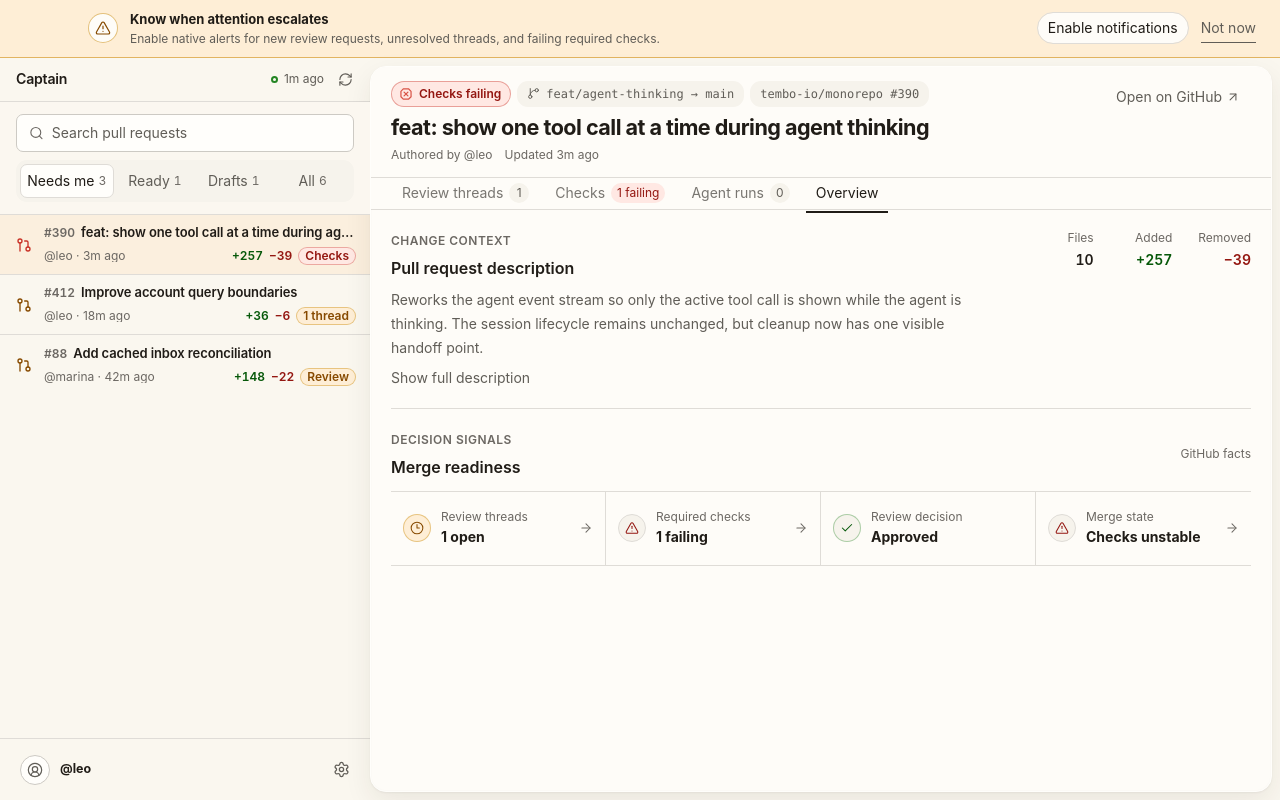
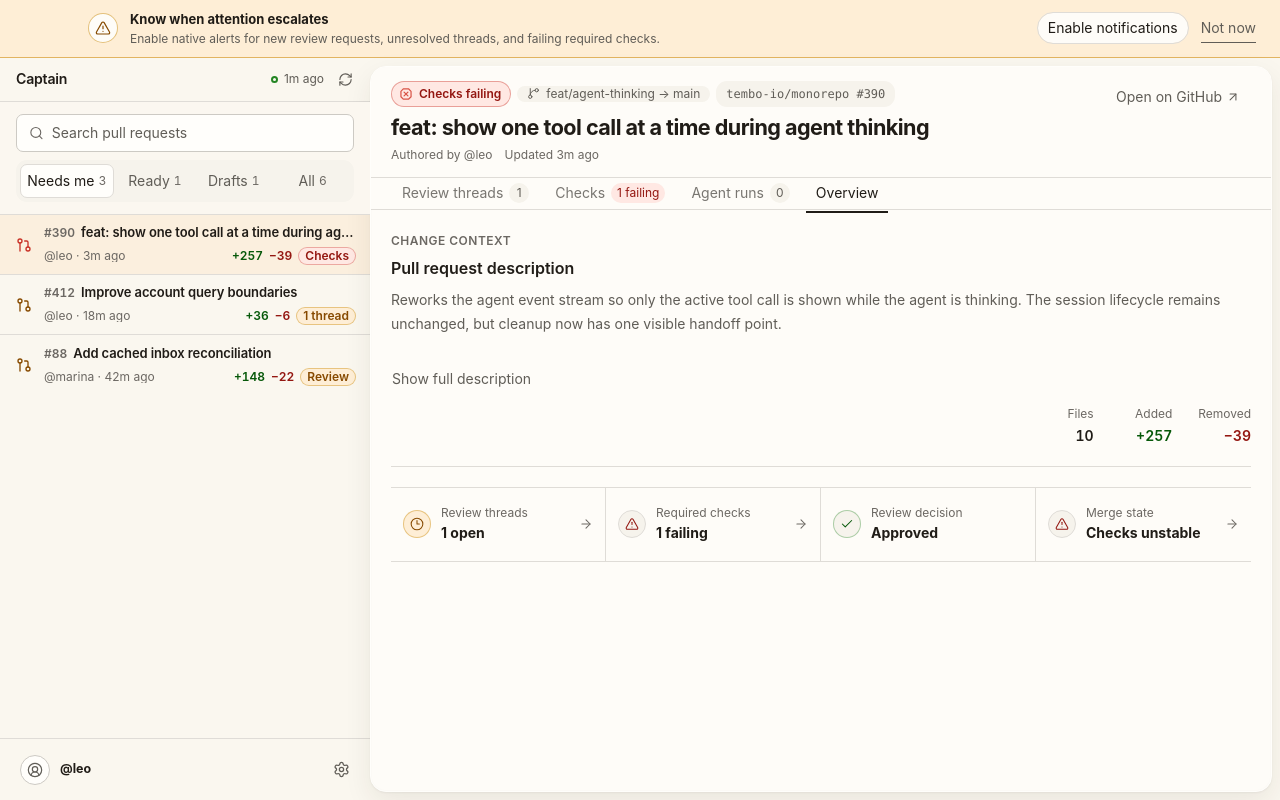
Before and after one commit to leoengithub/mission-control-desktop, a React (Vite) app: page / in a window 1280 px wide. Built offline with nearby package versions, Linux system fonts and the light colour scheme.

Commit message:
Refine Captain pull request detail

```diff
--- a/src/components/ReviewDetail.tsx
+++ b/src/components/ReviewDetail.tsx
@@ -35,27 +35,68 @@ interface ReviewDetailProps {
 export function ReviewDetail({ client, entry, workflow, onOpenUrl }: ReviewDetailProps) {
   const { pullRequest, attention } = entry;
   const [tab, setTab] = useState<ReviewDetailTab>('overview');
+  const [branchCopyState, setBranchCopyState] = useState<'idle' | 'success' | 'error'>('idle');
   const detail = workflow.detail?.pullRequestId === pullRequest.id ? workflow.detail : null;
   const openThreads =
     detail?.threads.filter((thread) => !thread.resolved && !thread.outdated) ?? [];
   const failedChecks = detail?.checks.filter((check) => checkTone(check) === 'danger').length ?? 0;
   const overviewSignals = buildOverviewSignals(entry, detail?.checks ?? [], openThreads.length);
+  const copySourceBranch = async () => {
+    try {
+      if (!navigator.clipboard?.writeText) throw new Error('Clipboard unavailable');
+      await navigator.clipboard.writeText(pullRequest.headRef);
+      setBranchCopyState('success');
+      window.setTimeout(() => setBranchCopyState('idle'), 1800);
+    } catch {
+      setBranchCopyState('error');
+      window.setTimeout(() => setBranchCopyState('idle'), 1800);
+    }
+  };
 
   return (
     <article className="min-h-full bg-transparent">
       <header className="flex items-start justify-between gap-5 border-b border-hairline bg-surface px-5 py-3.5 max-[980px]:px-4">
         <div className="min-w-0">
           <div className="flex flex-wrap items-center gap-1.5 text-xs text-ink-secondary">
-            {entry.primaryReason ? (
-              <ReasonPill reason={entry.primaryReason} />
-            ) : (
-              <StatusPill tone="success" label="No active escalation" />
-            )}
+            {entry.primaryReason ? <ReasonPill reason={entry.primaryReason} /> : null}
             {pullRequest.draft ? <StatusPill tone="neutral" label="Draft" /> : null}
-            <span className="inline-flex h-[26px] items-center gap-1.5 rounded-md bg-surface-muted px-2.5 font-mono text-ink-secondary">
+            <button
+              className={cn(
+                'inline-flex min-w-0 max-w-full cursor-pointer items-center gap-1.5 rounded-md border-0 bg-surface-muted px-2.5 font-mono text-ink-secondary transition-colors hover:bg-surface-selected hover:text-ink',
+                branchCopyState === 'success' && 'bg-success-soft text-success-deep',
+                branchCopyState === 'error' && 'bg-danger-soft text-danger-deep',
+              )}
+              type="button"
+              aria-label={
+                branchCopyState === 'success'
+                  ? `Source branch ${pullRequest.headRef} copied`
+                  : branchCopyState === 'error'
+                    ? `Could not copy source branch ${pullRequest.headRef}`
+                    : `Copy source branch ${pullRequest.headRef}`
+              }
+              onClick={() => void copySourceBranch()}
+            >
               <Icon name="branch" size={13} />
-              {pullRequest.headRef} → {pullRequest.baseRef}
-            </span>
+              <span className="min-w-0 overflow-hidden text-ellipsis whitespace-nowrap">
+                {pullRequest.headRef} → {pullRequest.baseRef}
+              </span>
+              {branchCopyState === 'success' ? <Icon name="check" size={13} /> : null}
+              {branchCopyState === 'error' ? <Icon name="alert" size={13} /> : null}
+            </button>
+            {branchCopyState !== 'idle' ? (
+              <span
+                className={cn(
+                  'text-xs',
+                  branchCopyState === 'success' ? 'text-success-deep' : 'text-danger-deep',
+                )}
+                role="status"
+                aria-live="polite"
+              >
+                {branchCopyState === 'success'
+                  ? 'Copied source branch'
+                  : 'Could not copy source branch'}
+              </span>
+            ) : null}
             <span className="inline-flex h-[26px] items-center rounded-md bg-surface-muted px-2.5 font-mono text-ink-secondary">
               {pullRequest.repository} #{pullRequest.number}
             </span>
@@ -235,8 +276,8 @@ function OverviewView({
 
   return (
     <div className="px-5 pb-8 max-[980px]:px-4">
-      <section className="grid grid-cols-[minmax(0,1fr)_auto] gap-8 border-b border-hairline py-5 max-[980px]:grid-cols-1">
-        <div className="min-w-0 max-w-[72ch]">
+      <section className="border-b border-hairline py-5">
+        <div className="min-w-0">
           <span className="text-xs font-semibold tracking-[0.04em] text-ink-muted uppercase">
             Change context
           </span>
@@ -252,14 +293,16 @@ function OverviewView({
                 {pullRequest.bodyText}
               </p>
               {canExpandDescription ? (
-                <button
-                  className="mt-2 cursor-pointer border-0 bg-transparent p-0 text-xs font-semibold text-ink-secondary hover:text-ink"
+                <Button
+                  className="mt-2 h-auto justify-start px-0 text-xs font-semibold text-ink-secondary hover:bg-transparent hover:text-ink hover:underline"
+                  variant="link"
+                  size="sm"
                   type="button"
                   aria-expanded={descriptionExpanded}
                   onClick={() => setDescriptionExpanded((expanded) => !expanded)}
                 >
-                  {descriptionExpanded ? 'Show less' : 'Show full description'}
-                </button>
+                  {descriptionExpanded ? 'Show less description' : 'Show full description'}
+                </Button>
               ) : null}
             </>
           ) : (
@@ -268,7 +311,7 @@ function OverviewView({
             </p>
           )}
         </div>
-        <dl className="grid min-w-[220px] grid-cols-3 content-start gap-4 text-right max-[980px]:min-w-0 max-[980px]:text-left">
+        <dl className="mt-4 grid w-fit min-w-[220px] justify-self-end grid-cols-3 content-start gap-4 text-right max-[980px]:justify-self-start max-[980px]:text-left">
           <ChangeMetric label="Files" value={pullRequest.changedFiles} />
           <ChangeMetric label="Added" value={`+${pullRequest.additions}`} tone="success" />
           <ChangeMetric label="Removed" value={`−${pullRequest.deletions}`} tone="danger" />
@@ -276,17 +319,9 @@ function OverviewView({
       </section>
 
       <section className="py-5" aria-labelledby="readiness-title">
-        <div className="mb-3 flex items-center justify-between gap-3">
-          <div>
-            <span className="text-xs font-semibold tracking-[0.04em] text-ink-muted uppercase">
-              Decision signals
-            </span>
-            <h3 className="mt-1.5 mb-0 text-base font-semibold" id="readiness-title">
-              Merge readiness
-            </h3>
-          </div>
-          <span className="text-xs text-ink-muted">GitHub facts</span>
-        </div>
+        <h3 className="sr-only" id="readiness-title">
+          Merge readiness
+        </h3>
         {detailLoading ? (
           <div className="grid grid-cols-4 border-t border-hairline max-[1120px]:grid-cols-2">
             {[0, 1, 2, 3].map((item) => (
```
